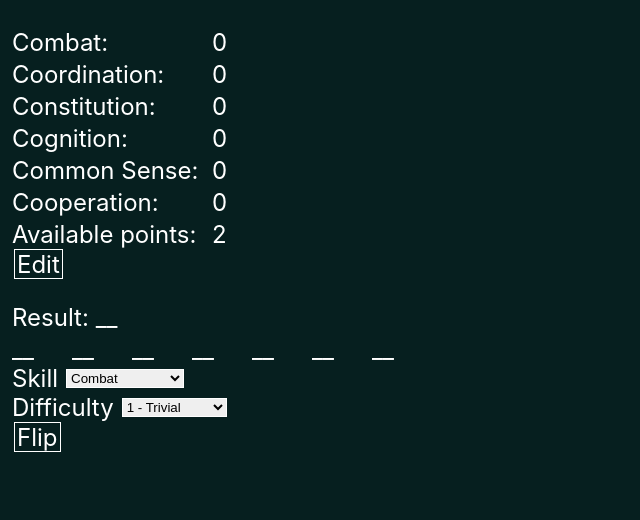
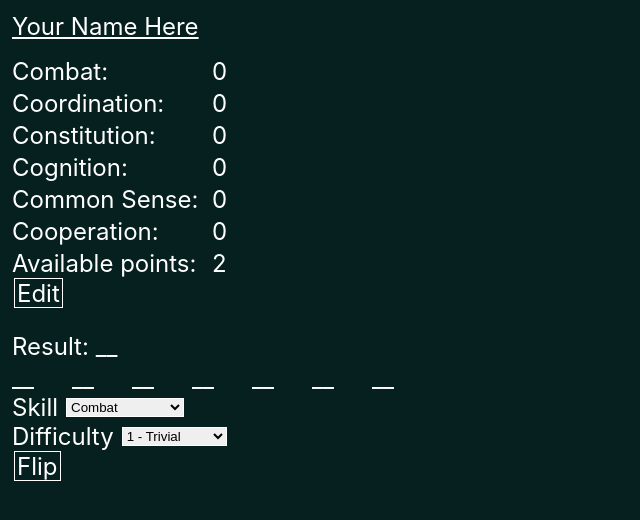
Before and after one commit to thekaz/CoinOpTableTop, a React (Create React App) app: page / in a window 1280 px wide. Shown: the top 520 px of the page, without its empty margins (0-640 px from the left). Built offline with nearby package versions, Linux system fonts and the light colour scheme; the HTML template or start-up script is replaced by a standard one.

Commit message:
add styling for blank name

```diff
--- a/src/components/StatsBlock.tsx
+++ b/src/components/StatsBlock.tsx
@@ -75,12 +75,14 @@ function StatsBlock({stats, setStats, availablePoints, setAvailablePoints, name,
 
     const listOfStats = Object.keys(stats) as Array<keyof TSTATS>;
 
+    console.log(name);
+
     return (
         <StyledWrapperDiv>
             <div>
                 {inWriteMode ?
                     <StyledInput type="text" value={name} onChange={setNameCallback}/> :
-                    <StyledNameSpan>{name}</StyledNameSpan>
+                    <StyledNameSpan>{name || "Your Name Here"}</StyledNameSpan>
                 }
             </div>
             <StyledGridContainerDiv>
```
